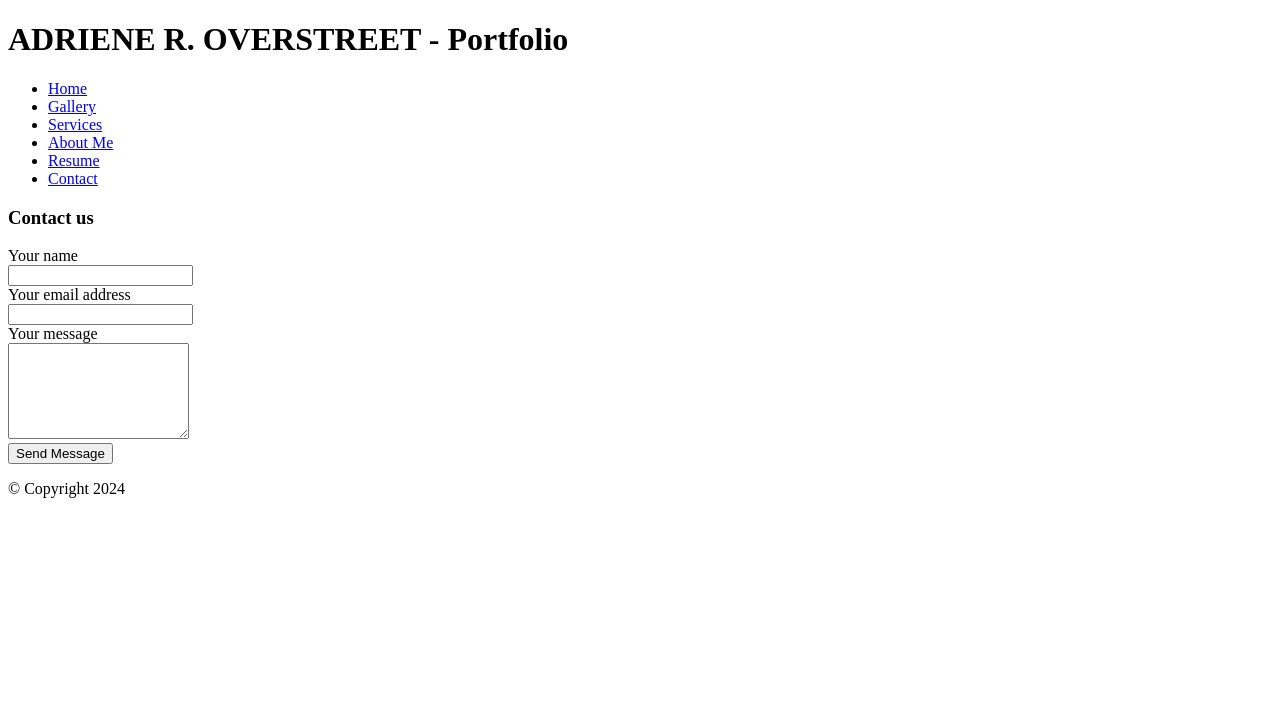
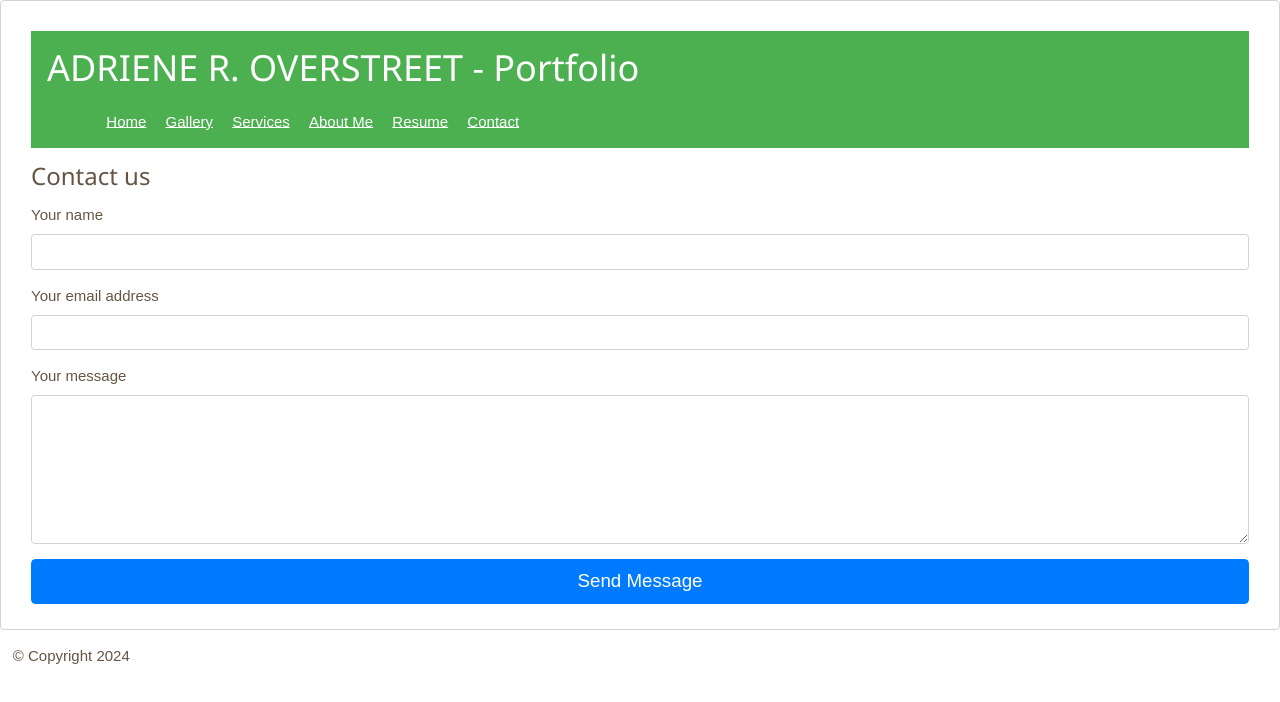
Before and after one commit to ADRIENERI/final-project, a plain HTML site: page contact.html in a window 1280 px wide. Drawn offline with nearby package versions, Linux system fonts and the light colour scheme.

Commit message:
Add files via upload

```diff
--- a/contact.html
+++ b/contact.html
@@ -4,7 +4,8 @@
     <meta charset="utf-8">
     <meta name="viewport" content="width=device-width, initial-scale=1, shrink-to-fit=no">
     <title>contact form</title>
-    <link href="contact-form.css" rel="stylesheet">
+    <link rel="stylesheet" href="https://www.w3schools.com/w3css/4/w3.css">
+    <link rel="stylesheet" href="css/my-styles.css">
 </head>
 
 <body>
```
